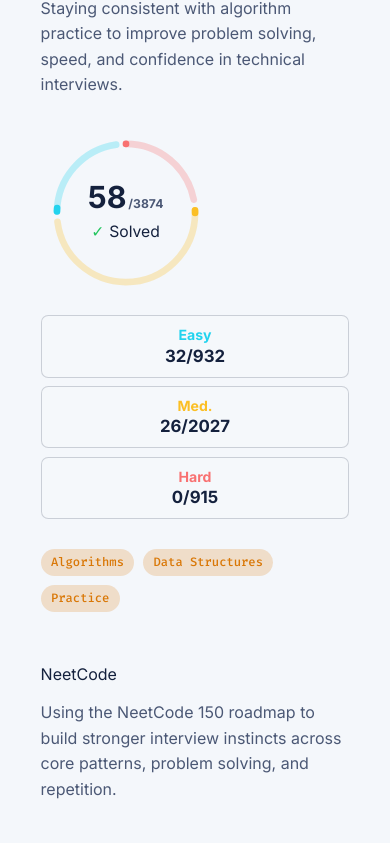
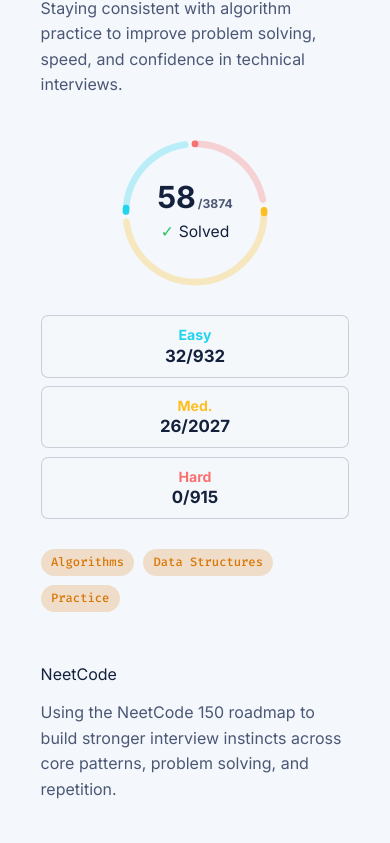
Before and after one commit to kurtluu/portfolio, a React (Vite) app in the folder react-ts-site/: page / in a window 390 px wide. Shown: the part 5675-6518 px from the top of the page. Built offline with nearby package versions, Linux system fonts and the light colour scheme.

Commit message:
Center LeetCode meter ring on mobile

```diff
--- a/react-ts-site/src/styles.css
+++ b/react-ts-site/src/styles.css
@@ -902,6 +902,8 @@ h3 {
 
   .leetcode-meter-ring {
     width: min(170px, 100%);
+    justify-self: center;
+    margin-inline: auto;
   }
 
   .footer p {
```
